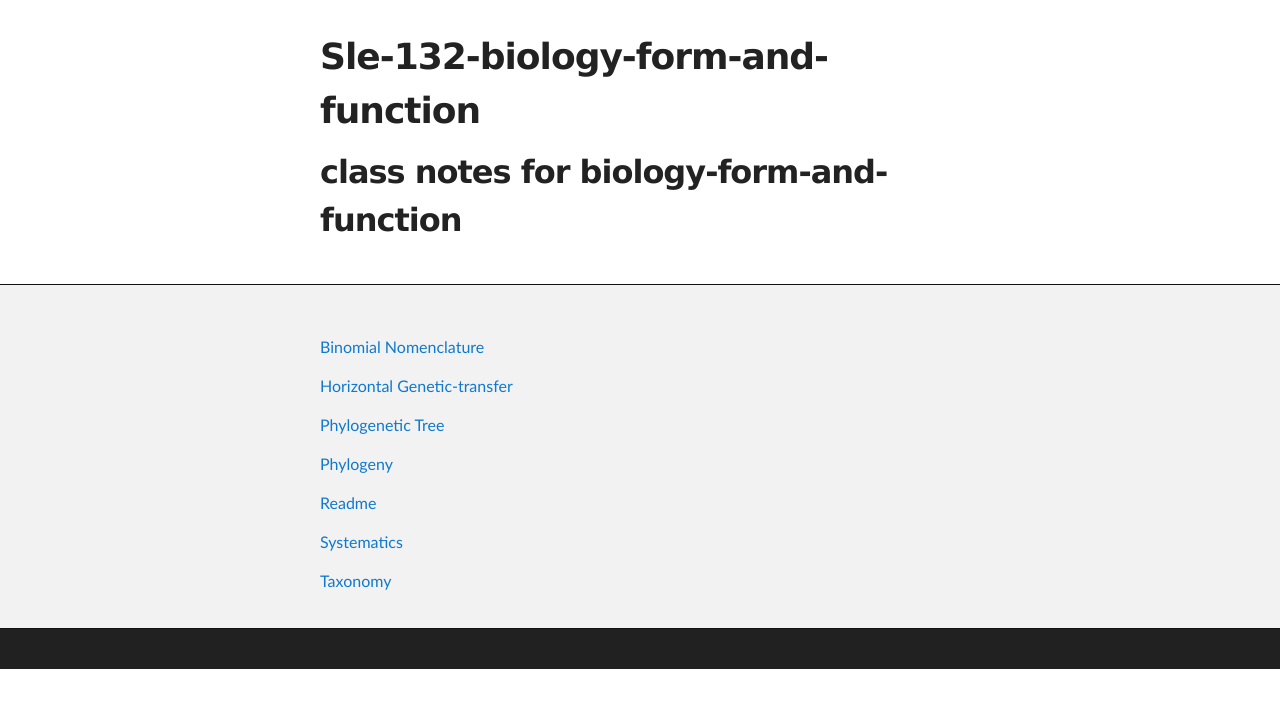
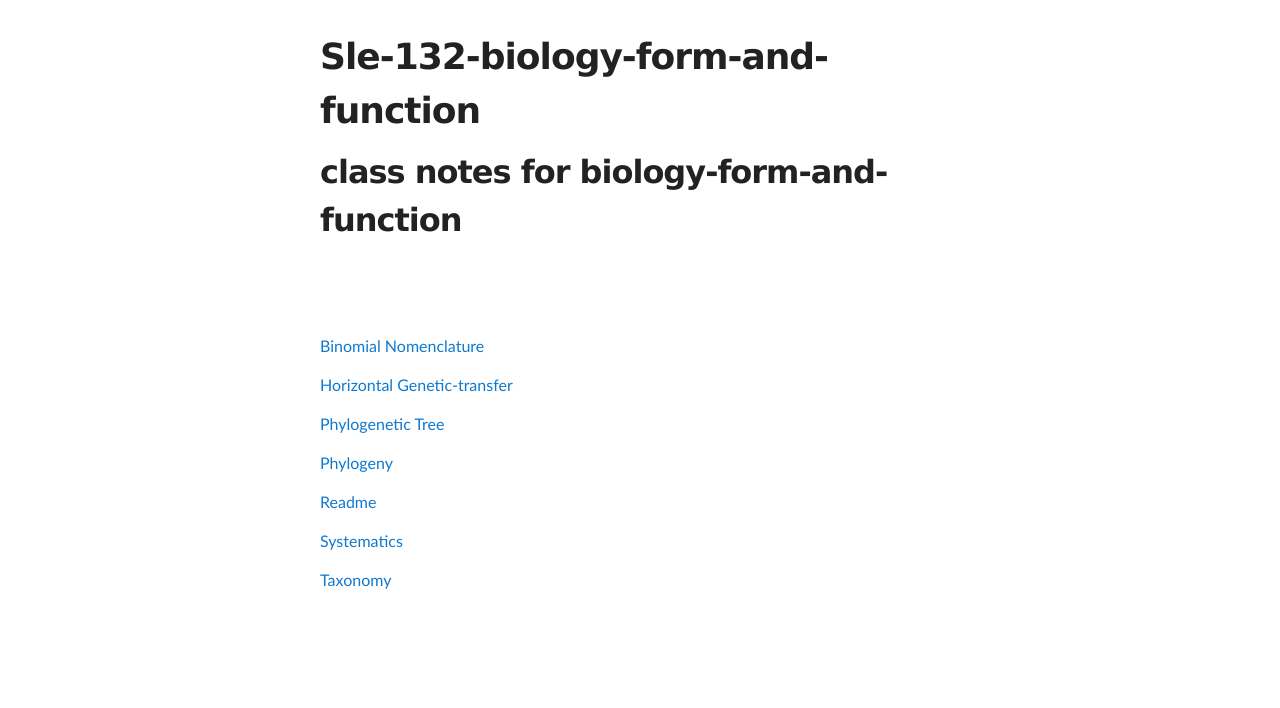
Before and after one commit to mathew-j-davis/sle-132-biology-form-and-function, a Jekyll site: the page built from README.md, in a window 1280 px wide. Shown: the top 708 px of the page. Built offline with Jekyll 4.4.1, drawn with Linux system fonts in a browser that asks for light colours; our own code applies the rules of GitHub Pages for plain Markdown files.

Commit message:
remote theme test

```diff
--- a/_sass/jekyll-theme-slate.scss
+++ b/_sass/jekyll-theme-slate.scss
@@ -265,52 +265,13 @@ Full-Width Styles
 }
 
 
-#downloads {
-  position: absolute;
-  width: 210px;
-  z-index: 10;
-  bottom: -40px;
-  right: 0;
-  height: 70px;
 
-}
-
-.zip_download_link {
-  display: block;
-  float: right;
-  width: 90px;
-  height:70px;
-  text-indent: -5000px;
-  overflow: hidden;
-
-}
-
-.tar_download_link {
-  display: block;
-  float: right;
-  width: 90px;
-  height:70px;
-  text-indent: -5000px;
-  overflow: hidden;
-
-  margin-left: 10px;
-}
-
-
-
-#main_content_wrap {
-  background: #f2f2f2;
-  border-top: 1px solid #111;
-  border-bottom: 1px solid #111;
-}
 
 #main_content {
   padding-top: 40px;
 }
 
-#footer_wrap {
-  background: #212121;
-}
+
 
 
 
```
